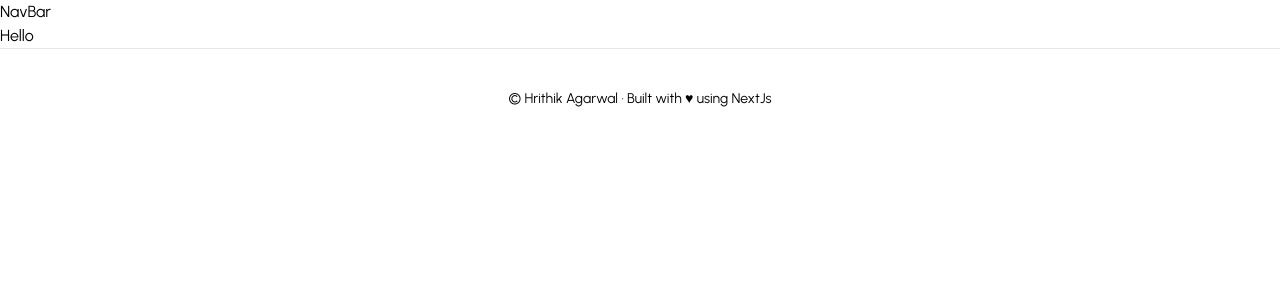
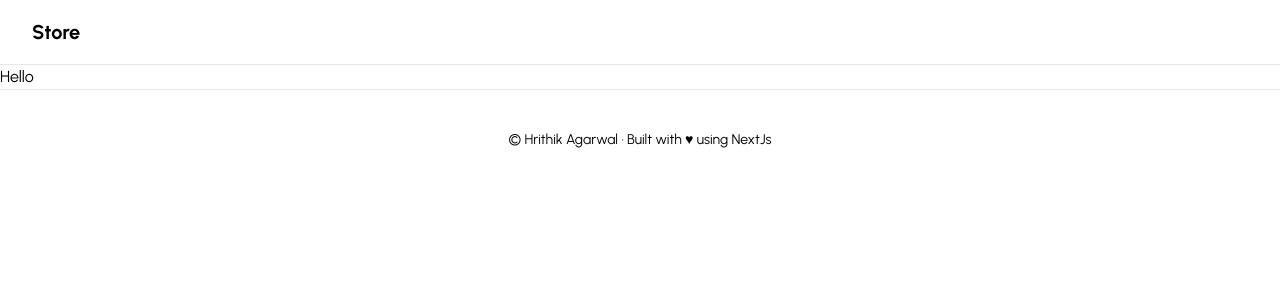
Before and after one commit to hrithik-infinite/Popup-Shop-Store, a Next.js app: page / in a window 1280 px wide. Shown: the top 300 px of the page. Built offline with nearby package versions, Linux system fonts and the light colour scheme.

Commit message:
main nav added

```diff
--- /dev/null
+++ b/components/main-nav.js
@@ -0,0 +1,23 @@
+"use client";
+import { usePathname } from "next/navigation";
+import Link from "next/link";
+
+import { cn } from "@/lib/utils";
+const MainNav = ({ data }) => {
+  const pathname = usePathname();
+  const routes = data.map((route) => ({
+    href: `/category/${route.id}`,
+    label: route.name,
+    active: pathname === `/category/${route.id}`,
+  }));
+  return (
+    <nav className="mx-6 flex items-center space-x-4 lg:space-x-6">
+      {routes.map((route) => (
+        <Link key={route.href} href={route.href} className={cn("text-sm font-medium transition-colors hover:text-black", route.active ? "text-black" : "text-neutral-500")}>
+          {route.label}
+        </Link>
+      ))}
+    </nav>
+  );
+};
+export default MainNav;
--- a/components/navbar.js
+++ b/components/navbar.js
@@ -1,6 +1,19 @@
+import Link from "next/link";
+import Container from "./ui/container";
+import MainNav from "./main-nav";
+
 const NavBar = () => {
-    return (
-        <div>NavBar</div>
-    )
-}
+  return (
+    <div className="border-b">
+      <Container>
+        <div className="relative px-4 sm:px-4 lg:px-8 flex h-16 items-center">
+          <Link href="/" className="ml-4 flex lg:ml-0 gap-x-2">
+            <p className="font-bold text-xl">Store</p>
+          </Link>
+          <MainNav data = {[]}/>
+        </div>
+      </Container>
+    </div>
+  );
+};
 export default NavBar;
--- /dev/null
+++ b/components/ui/container.js
@@ -0,0 +1,4 @@
+const Container = ({ children }) => {
+  return <div className="mx-auto max-w-7xl">{children}</div>;
+};
+export default Container;
--- /dev/null
+++ b/lib/utils.js
@@ -0,0 +1,11 @@
+import { clsx } from "clsx";
+import { twMerge } from "tailwind-merge";
+
+export function cn(...inputs) {
+  return twMerge(clsx(inputs));
+}
+
+export const formatter = new Intl.NumberFormat("en-US", {
+  style: "currency",
+  currency: "INR",
+});
```
Also changed, not shown: package.json (+6 -4 lines), 1 other file (tests, documents, lock files or other folders).
